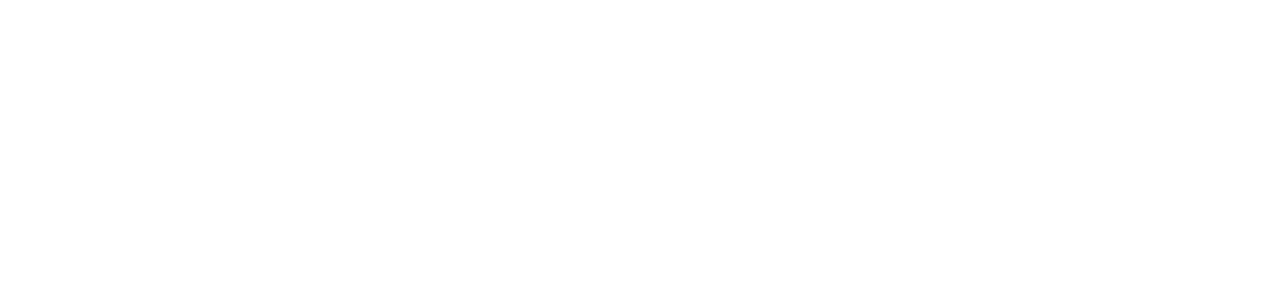
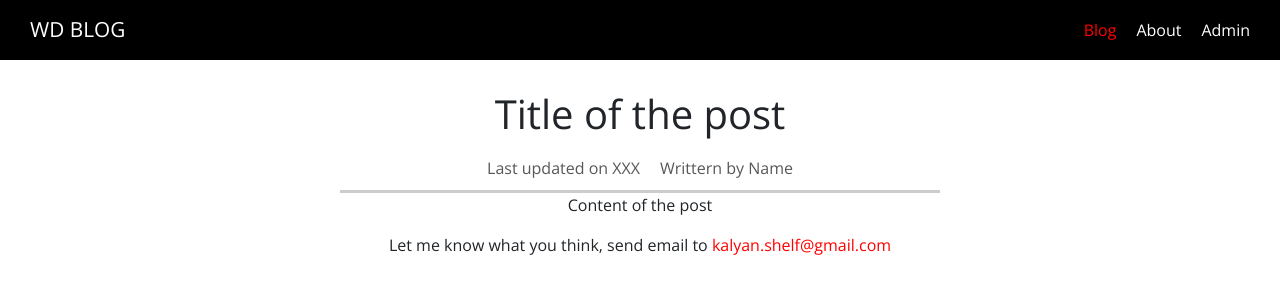
Before and after one commit to kalyan-anna/nuxt-blog-app, a Nuxt app: page /posts/1 in a window 1280 px wide. Before the commit this address had no page. Shown: the top 300 px of the page. Built offline with nearby package versions, Linux system fonts and the light colour scheme.

Commit message:
add header and side nav

```diff
--- /dev/null
+++ b/components/navigation/TheHeader.vue
@@ -0,0 +1,95 @@
+<template>
+<div class="header-container">
+  <header class="the-header">
+    <TheSideNavToggle @toggle="$emit('sidenavToggle')" />
+    <div class="logo">
+      <nuxt-link to="/">WD BLOG</nuxt-link>
+    </div>
+    <div class="spacer"></div>
+    <div class="navigation-items">
+      <ul class="nav-list">
+        <li class="nav-item"><nuxt-link to="/posts">Blog</nuxt-link></li>
+        <li class="nav-item"><nuxt-link to="/about">About</nuxt-link></li>
+        <li class="nav-item"><nuxt-link to="/admin">Admin</nuxt-link></li>
+      </ul>
+    </div>
+  </header>
+</div>
+</template>
+
+<script>
+import TheSideNavToggle from "@/components/Navigation/TheSideNavToggle";
+
+export default {
+  name: "TheHeader",
+  components: {
+    TheSideNavToggle
+  }
+};
+</script>
+
+
+<style scoped>
+.header-container {
+  height: 60px;
+}
+
+.the-header {
+  width: 100%;
+  position: fixed;
+  height: 60px;
+  display: flex;
+  justify-content: space-around;
+  align-items: center;
+  background-color: black;
+  z-index: 100;
+  box-sizing: border-box;
+  padding: 0 20px;
+}
+
+.logo {
+  margin: 0 10px;
+  font-size: 1.3rem;
+}
+
+.logo a {
+  text-decoration: none;
+  color: white;
+}
+
+.spacer {
+  flex: 1;
+}
+
+.navigation-items {
+  display: none;
+}
+
+@media (min-width: 768px) {
+  .navigation-items {
+    display: block;
+  }
+}
+
+.nav-list {
+  list-style: none;
+  padding: 0;
+  margin: 0;
+  display: flex;
+}
+
+.nav-item {
+  margin: 0 10px;
+}
+
+.nav-item a {
+  text-decoration: none;
+  color: white;
+}
+
+.nav-item a:hover,
+.nav-item a:active,
+.nav-item a.nuxt-link-active {
+  color: red;
+}
+</style>
--- /dev/null
+++ b/components/navigation/TheSideNavToggle.vue
@@ -0,0 +1,33 @@
+<template>
+  <div
+    class="drawer-toggle"
+    role="button"
+    @click="$emit('toggle')">
+    <div class="bar"></div>
+    <div class="bar"></div>
+    <div class="bar"></div>
+  </div>
+</template>
+
+<style scoped>
+.drawer-toggle {
+  display: flex;
+  flex-direction: column;
+  justify-content: space-around;
+  height: 50%;
+  width: 35px;
+  cursor: pointer;
+}
+
+@media (min-width: 768px) {
+  .drawer-toggle {
+    display: none;
+  }
+}
+
+.drawer-toggle .bar {
+  width: 90%;
+  height: 2px;
+  background-color: white;
+}
+</style>
--- /dev/null
+++ b/components/navigation/TheSidenav.vue
@@ -0,0 +1,93 @@
+<template>
+<div class="sidenav-container">
+  <div
+    v-if="show"
+    class="sidenav-backdrop"
+    @click="$emit('close')"></div>
+  <transition name="slide-side">
+    <div
+      v-if="show"
+      class="sidenav">
+      <ul
+        class="nav-list"
+        @click="$emit('close')">
+        <li class="nav-item"><nuxt-link to="/posts">Blog</nuxt-link></li>
+        <li class="nav-item"><nuxt-link to="/about">About</nuxt-link></li>
+        <li class="nav-item"><nuxt-link to="/admin">Admin</nuxt-link></li>
+      </ul>
+    </div>
+  </transition>
+</div>
+</template>
+
+<script>
+export default {
+  name: "TheSidenav",
+  props: {
+    show: {
+      type: Boolean,
+      default: false
+    }
+  }
+};
+</script>
+
+
+<style scoped>
+.sidenav-container {
+  height: 100%;
+  width: 100%;
+}
+
+.sidenav-backdrop {
+  width: 100%;
+  height: 100%;
+  background-color: rgba(0, 0, 0, 0.7);
+  z-index: 1000;
+  position: fixed;
+  top: 0;
+  left: 0;
+}
+
+.sidenav {
+  height: 100%;
+  width: 300px;
+  background-color: white;
+  z-index: 10000;
+  position: fixed;
+  top: 0;
+  left: 0;
+  box-sizing: border-box;
+  padding: 30px;
+}
+
+.slide-side-enter-active,
+.slide-side-leave-active {
+  transition: all 0.3s ease-out;
+}
+.slide-side-enter,
+.slide-side-leave-to {
+  transform: translateX(-100%);
+}
+
+.nav-list {
+  list-style: none;
+  padding: 0;
+  margin: 0;
+}
+
+.nav-item {
+  margin: 20px 0;
+}
+
+.nav-item a {
+  text-decoration: none;
+  color: black;
+  font-size: 1.5rem;
+}
+
+.nav-item a:hover,
+.nav-item a:active {
+  color: red;
+}
+</style>
--- /dev/null
+++ b/components/posts/PostPreview.vue
@@ -0,0 +1,73 @@
+<template>
+  <nuxt-link :to="'/posts/' + id" class="post-preview">
+    <article>
+      <div class="post-thumbnail" :style="{backgroundImage: 'url(' + thumbnail + ')'}"></div>
+      <div class="post-content">
+        <h1>{{ title }}</h1>
+        <p>{{ previewText }}</p>
+      </div>
+    </article>
+  </nuxt-link>
+</template>
+
+<script>
+export default {
+  name: "PostPreview",
+  props: {
+    id: {
+      type: String,
+      required: true
+    },
+    title: {
+      type: String,
+      required: true
+    },
+    previewText: {
+      type: String,
+      required: true
+    },
+    thumbnail: {
+      type: String,
+      required: true
+    }
+  }
+};
+</script>
+
+<style scoped>
+.post-preview {
+  border: 1px solid #ccc;
+  box-shadow: 0 2px 2px #ccc;
+  background-color: white;
+  width: 90%;
+}
+
+a {
+  text-decoration: none;
+  color: black;
+}
+
+@media (min-width: 850px) {
+  .post-preview {
+    width: 400px;
+    margin: 10px;
+  }
+}
+
+.post-thumbnail {
+  width: 100%;
+  height: 200px;
+  background-position: center;
+  background-size: cover;
+}
+
+.post-content {
+  padding: 10px;
+  text-align: center;
+}
+
+a:hover .post-content,
+a:active .post-content {
+  background-color: #ccc;
+}
+</style>
--- a/layouts/default.vue
+++ b/layouts/default.vue
@@ -1,55 +1,35 @@
 <template>
   <div>
+    <TheHeader @sidenavToggle="displaySidenav = !displaySidenav" />
+    <TheSidenav :show="displaySidenav" @close="displaySidenav = false" />
     <nuxt />
   </div>
 </template>
 
+<script>
+import TheHeader from "@/components/Navigation/TheHeader";
+import TheSidenav from "@/components/Navigation/TheSidenav";
+
+export default {
+  components: {
+    TheHeader,
+    TheSidenav
+  },
+  data() {
+    return {
+      displaySidenav: false
+    };
+  }
+};
+</script>
+
 <style>
-html {
-  font-family: 'Source Sans Pro', -apple-system, BlinkMacSystemFont, 'Segoe UI',
-    Roboto, 'Helvetica Neue', Arial, sans-serif;
-  font-size: 16px;
-  word-spacing: 1px;
-  -ms-text-size-adjust: 100%;
-  -webkit-text-size-adjust: 100%;
-  -moz-osx-font-smoothing: grayscale;
-  -webkit-font-smoothing: antialiased;
-  box-sizing: border-box;
+html,
+body {
+  font-family: "Open Sans", sans-serif;
 }
 
-*,
-*:before,
-*:after {
-  box-sizing: border-box;
+body {
   margin: 0;
 }
-
-.button--green {
-  display: inline-block;
-  border-radius: 4px;
-  border: 1px solid #3b8070;
-  color: #3b8070;
-  text-decoration: none;
-  padding: 10px 30px;
-}
-
-.button--green:hover {
-  color: #fff;
-  background-color: #3b8070;
-}
-
-.button--grey {
-  display: inline-block;
-  border-radius: 4px;
-  border: 1px solid #35495e;
-  color: #35495e;
-  text-decoration: none;
-  padding: 10px 30px;
-  margin-left: 15px;
-}
-
-.button--grey:hover {
-  color: #fff;
-  background-color: #35495e;
-}
 </style>
--- a/nuxt.config.js
+++ b/nuxt.config.js
@@ -1,4 +1,3 @@
-
 module.exports = {
   mode: 'universal',
   /*
@@ -9,10 +8,18 @@
     meta: [
       { charset: 'utf-8' },
       { name: 'viewport', content: 'width=device-width, initial-scale=1' },
-      { hid: 'description', name: 'description', content: process.env.npm_package_description || '' }
+      {
+        hid: 'description',
+        name: 'description',
+        content: process.env.npm_package_description || ''
+      }
     ],
     link: [
-      { rel: 'icon', type: 'image/x-icon', href: '/favicon.ico' }
+      { rel: 'icon', type: 'image/x-icon', href: '/favicon.ico' },
+      {
+        rel: 'stylesheet',
+        href: 'https://fonts.googleapis.com/css?family=Open+Sans&display=swap'
+      }
     ]
   },
   /*
@@ -22,24 +29,21 @@
   /*
    ** Global CSS
    */
-  css: [
-  ],
+  css: [],
   /*
    ** Plugins to load before mounting the App
    */
-  plugins: [
-  ],
+  plugins: [],
   /*
    ** Nuxt.js dev-modules
    */
-  buildModules: [
-  ],
+  buildModules: [],
   /*
    ** Nuxt.js modules
    */
   modules: [
     // Doc: https://bootstrap-vue.js.org/docs/
-    'bootstrap-vue/nuxt',
+    'bootstrap-vue/nuxt'
   ],
   /*
    ** Build configuration
@@ -48,7 +52,6 @@
     /*
      ** You can extend webpack config here
      */
-    extend (config, ctx) {
+    extend(config, ctx) {}
   }
-  }
-}
+};
--- /dev/null
+++ b/pages/about/index.vue
@@ -0,0 +1,16 @@
+<template>
+  <div class="about-page">
+    <h1>This is my absolutely fantastic "About Me" Page!</h1>
+    <p>Lorem ipsum, dolor sit amet consectetur adipisicing elit. Totam officiis ab voluptatibus assumenda error quas deleniti eius? Suscipit, numquam? Quis aliquid non animi numquam amet voluptas dolorum sunt aspernatur commodi?</p>
+    <p>Lorem ipsum, dolor sit amet consectetur adipisicing elit. Totam officiis ab voluptatibus assumenda error quas deleniti eius? Suscipit, numquam? Quis aliquid non animi numquam amet voluptas dolorum sunt aspernatur commodi?</p>
+    <p>Lorem ipsum, dolor sit amet consectetur adipisicing elit. Totam officiis ab voluptatibus assumenda error quas deleniti eius? Suscipit, numquam? Quis aliquid non animi numquam amet voluptas dolorum sunt aspernatur commodi?</p>
+    <p>Lorem ipsum, dolor sit amet consectetur adipisicing elit. Totam officiis ab voluptatibus assumenda error quas deleniti eius? Suscipit, numquam? Quis aliquid non animi numquam amet voluptas dolorum sunt aspernatur commodi?</p>
+  </div>
+</template>
+
+<style scoped>
+.about-page {
+  text-align: center;
+  padding: 30px;
+}
+</style>
--- /dev/null
+++ b/pages/posts/_id/index.vue
@@ -0,0 +1,74 @@
+<template>
+  <div class="single-post-page">
+    <section class="post">
+      <h1>Title of the post</h1>
+      <div class="post-details">
+        <div class="post-detail">Last updated on XXX</div>
+        <div class="post-detail">Writtern by Name</div>
+      </div>
+      <p>Content of the post</p>
+    </section>
+    <section class="post-feedback">
+      <p>
+        Let me know what you think, send email to
+        <a
+          href="mailto:kalyan.shelf@gmail.com"
+        >kalyan.shelf@gmail.com</a>
+      </p>
+    </section>
+  </div>
+</template>
+
+<style scoped>
+.single-post-page {
+  padding: 30px;
+  text-align: center;
+  box-sizing: border-box;
+}
+
+.post {
+  width: 100%;
+}
+
+@media (min-width: 768px) {
+  .post {
+    width: 600px;
+    margin: auto;
+  }
+}
+
+.post-title {
+  margin: 0;
+}
+
+.post-details {
+  padding: 10px;
+  box-sizing: border-box;
+  border-bottom: 3px solid #ccc;
+  display: flex;
+  justify-content: center;
+  align-items: center;
+  flex-direction: column;
+}
+
+@media (min-width: 768px) {
+  .post-details {
+    flex-direction: row;
+  }
+}
+
+.post-detail {
+  color: rgb(88, 88, 88);
+  margin: 0 10px;
+}
+
+.post-feedback a {
+  color: red;
+  text-decoration: none;
+}
+
+.post-feedback a:hover,
+.post-feedback a:active {
+  color: salmon;
+}
+</style>
--- /dev/null
+++ b/pages/posts/index.vue
@@ -0,0 +1,11 @@
+<template>
+  <div class="post-page"></div>
+</template>
+
+<style scoped>
+.post-page {
+  display: flex;
+  justify-content: center;
+  align-items: center;
+}
+</style>
```
Also changed, not shown: components/Logo.vue (deleted, +0 -79 lines), pages/index.vue (+64 -57 lines), assets/images/main-page-background.jpg (added), pages/admin/index.vue (added). Lines whose indentation alone changed are shown as unchanged.
